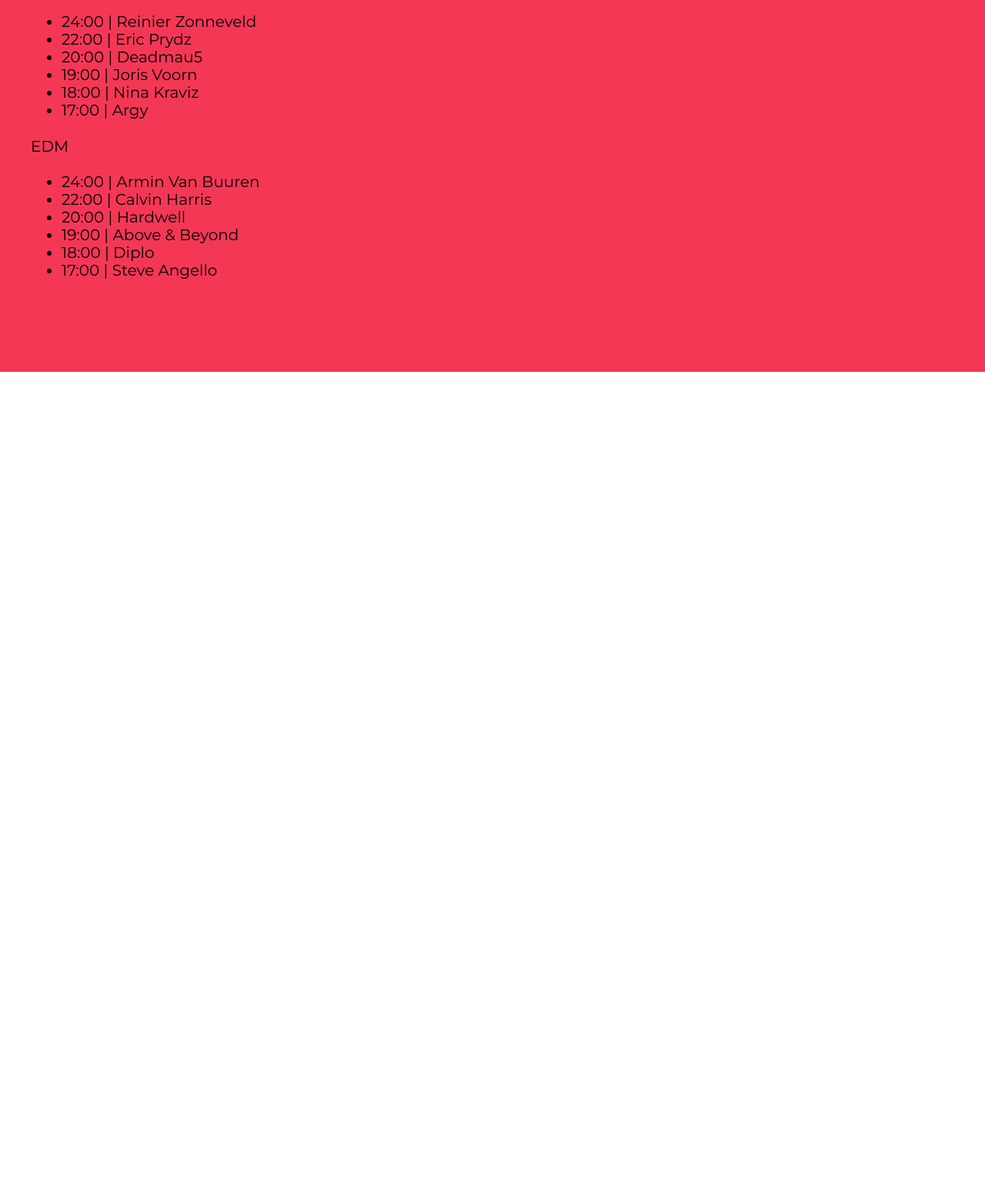
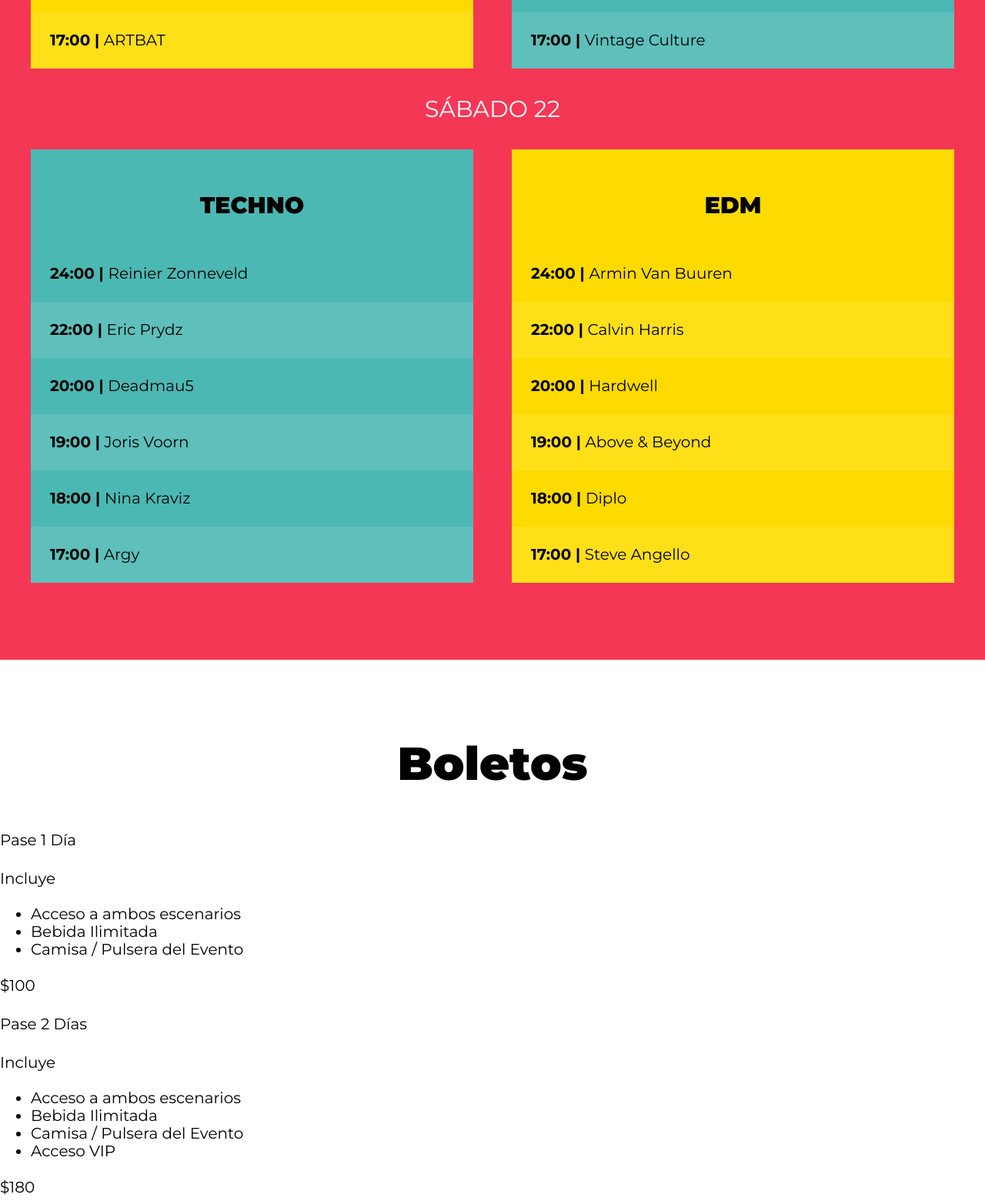
Before and after one commit to Galaceon/festivalMusica, a website: page index.html in a window 1280 px wide. Shown: the part 2077-3637 px from the top of the page at 77% size. Before the commit the page ends 2560 px from the top, so only its background shows below. Drawn offline with nearby package versions, Linux system fonts and the light colour scheme; files that its build step writes are made by us from their sources.

Commit message:
lineup finished, reset-li added, starting boletos section

```diff
--- a/index.html
+++ b/index.html
@@ -54,7 +54,7 @@
             <h3>Line Up</h3>
 
             <p class="dia">Viernes 21</p>
-            <div class="escenarios-contenedor contenedor">
+            <div class="escenarios-contenedor">
                 <div class="escenario bg-amarillo">
                     <p class="nombre-escenario">Techno</p>
 
@@ -108,7 +108,7 @@
 
 
             <p class="dia">Sábado 22</p>
-            <div class="escenarios-contenedor contenedor">
+            <div class="escenarios-contenedor">
                 <div class="escenario bg-verde">
                     <p class="nombre-escenario">Techno</p>
 
@@ -160,5 +160,47 @@
                 </div> <!--.escenario-->
             </div> <!--.escenarios-contenedor -->
         </section>
+
+
+        <section id="boletos" class="contenedor-boletos">
+            <h3>Boletos</h3>
+
+            <div class="boletos">
+                <div class="pase">
+                    <p class="pase-nombre">Pase 1 Día</p>
+                    <header class="pase-header">
+                        <p>Incluye</p>
+                    </header>
+                    <div class="pase-body">
+                        <ul>
+                            <li>Acceso a ambos escenarios</li>
+                            <li>Bebida Ilimitada</li>
+                            <li>Camisa / Pulsera del Evento</li>
+                        </ul>
+                    </div>
+                    <footer class="pase-footer">
+                        <p>$100</p>
+                    </footer>
+                </div>
+                <div class="pase">
+                    <p class="pase-nombre">Pase 2 Días</p>
+                    <header class="pase-header">
+                        <p>Incluye</p>
+                    </header>
+                    <div class="pase-body">
+                        <ul>
+                            <li>Acceso a ambos escenarios</li>
+                            <li>Bebida Ilimitada</li>
+                            <li>Camisa / Pulsera del Evento</li>
+                            <li>Acceso VIP</li>
+                        </ul>
+                    </div>
+                    <footer class="pase-footer">
+                        <p>$180</p>
+                    </footer>
+                </div>
+            </div>
+        </section>
+
     </body>
 </html>
--- a/src/scss/base/_mixins.scss
+++ b/src/scss/base/_mixins.scss
@@ -32,3 +32,9 @@
     grid-template-columns: repeat($columns, 1fr);
     grid-gap: $gap;
 }
+
+@mixin resetear-lista {
+    padding: 0;
+    margin: 0;
+    list-style: none;
+}
--- a/src/scss/layout/_lineup.scss
+++ b/src/scss/layout/_lineup.scss
@@ -1,6 +1,59 @@
 @use 'base/mixins.scss' as m;
 @use 'base/variables.scss'as v;
+@use "sass:color";
 
 .lineup {
     background-color: v.$rosa;
+    h3, .dia {
+        text-align: center;
+        color: v.$blanco;
+    }
+
+    .dia {
+        font-size: 3rem;
+        text-transform: uppercase;
+    }
 }
+
+.escenarios-contenedor {
+    @include m.contenedor;
+    @include m.tablet {
+        @include m.grid(2);
+    }
+}
+
+.escenario {
+    padding-top: 2rem;
+    .nombre-escenario {
+        text-transform: uppercase;
+        text-align: center;
+        font-size: 3rem;
+        font-weight: 900;
+    }
+}
+
+.calendario {
+    @include m.resetear-lista;
+
+    li {
+        padding: 2.5rem;
+        font-weight: 700;
+        span {
+            font-weight: 400;
+        }
+    }
+}
+
+.bg-amarillo {
+    background-color: v.$amarillo;
+    li:nth-child(even) {
+        background-color: color.adjust(v.$amarillo, $lightness: 5%);
+    }
+}
+
+.bg-verde {
+    background-color: v.$verde;
+    li:nth-child(even) {
+        background-color: color.adjust(v.$verde, $lightness: 5%);
+    }
+}
```
